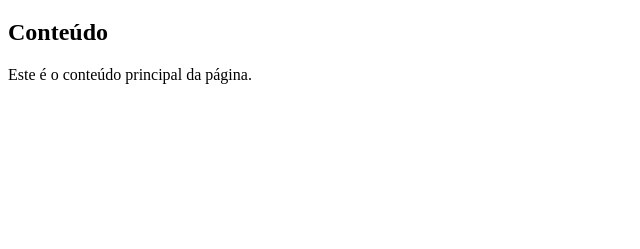
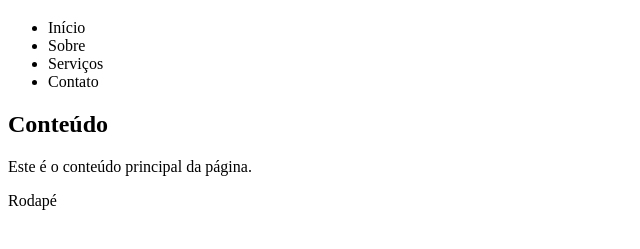
Before and after one commit to engs-JoaoOliveira/DFE-Atividade-de-Grid-com-animacao-uhul, a plain HTML site: page index.html in a window 1280 px wide. Shown: the part 61-310 px from the top of the page, without its empty margins (0-640 px from the left). Drawn offline with Linux system fonts and the light colour scheme.

Commit message:
Menu e rodapé

```diff
--- a/index.html
+++ b/index.html
@@ -11,14 +11,23 @@
     <h1>Menu maneiro</h1>
 </header>
 
-
+<aside>
+    <ul>
+        <li>Início</li>
+        <li>Sobre</li>
+        <li>Serviços</li>
+        <li>Contato</li>
+    </ul>
+</aside>
 
 <main>
     <h2>Conteúdo</h2>
     <p>Este é o conteúdo principal da página.</p>
 </main>
 
-
+<footer>
+    <p>Rodapé</p>
+</footer>
 
 </body>
 </html>
```
